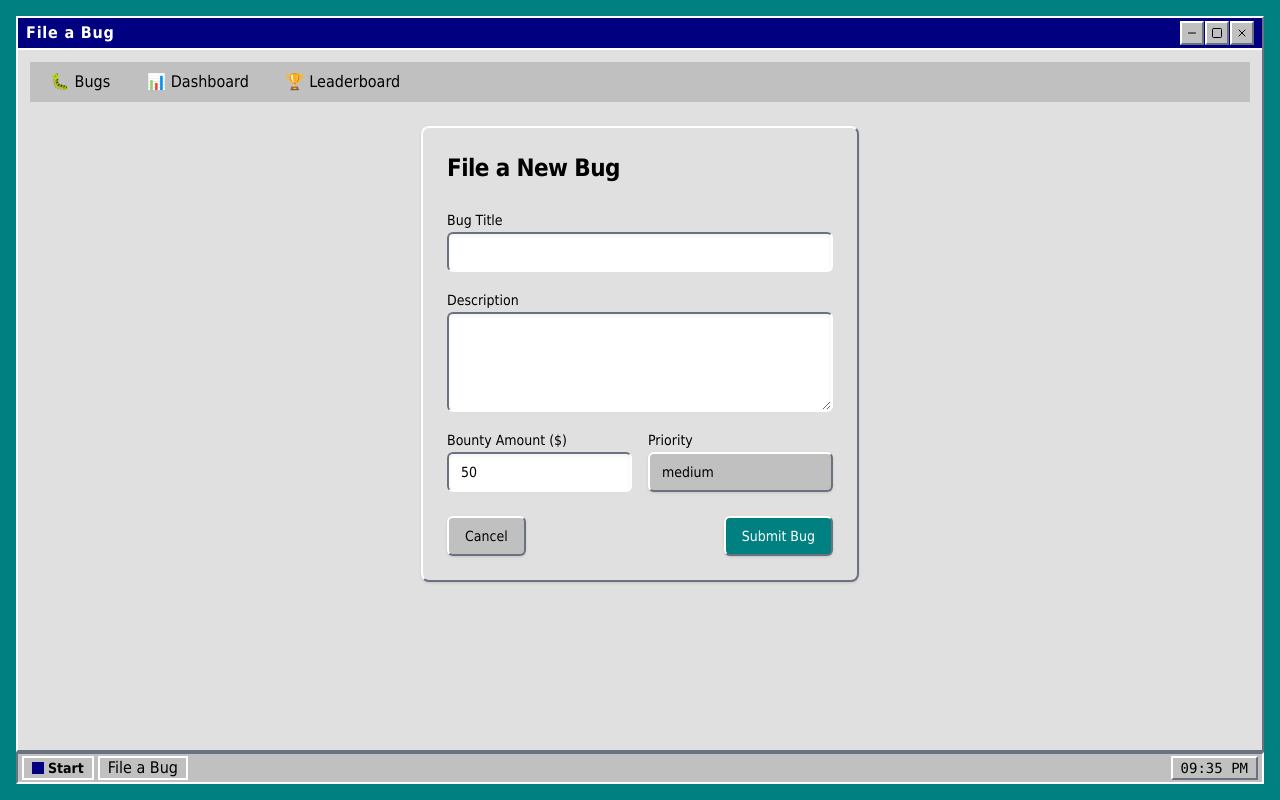
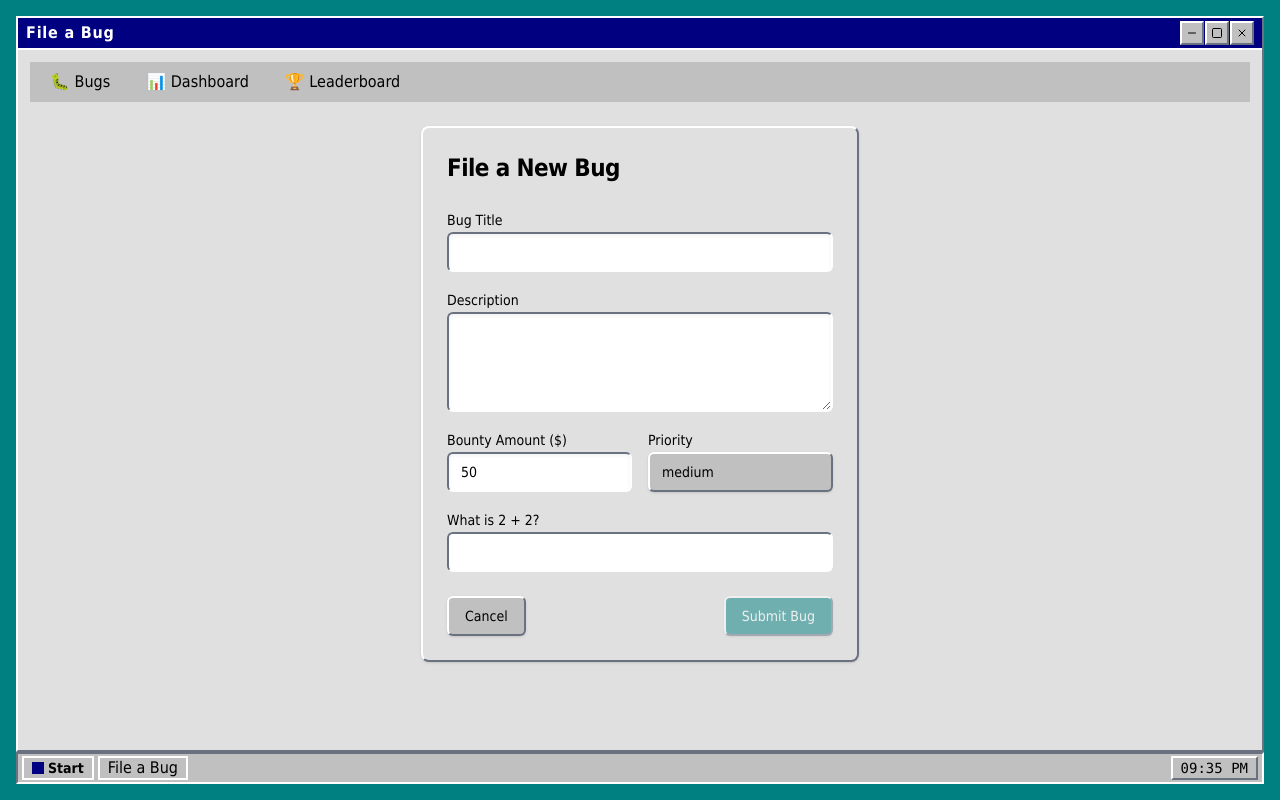
Before and after one commit to Typefacers/bug, a React (Vite) app: page /bug/new in a window 1280 px wide. Built offline with nearby package versions, Linux system fonts and the light colour scheme.

Commit message:
Add captcha challenge to bug form

```diff
--- /dev/null
+++ b/src/components/Captcha.tsx
@@ -0,0 +1,35 @@
+import { useState, useEffect } from 'react'
+import { Input } from './ui/input'
+import { Label } from './ui/label'
+import type { CaptchaProps } from '../types/captcha-props'
+import { sunken } from '../utils/win95'
+
+export default function Captcha({ onChange }: CaptchaProps) {
+  const [a, setA] = useState(0)
+  const [b, setB] = useState(0)
+  const [answer, setAnswer] = useState('')
+
+  useEffect(() => {
+    setA(Math.floor(Math.random() * 5) + 1)
+    setB(Math.floor(Math.random() * 5) + 1)
+  }, [])
+
+  useEffect(() => {
+    const num = parseInt(answer, 10)
+    onChange(num === a + b)
+  }, [answer, a, b, onChange])
+
+  return (
+    <div className="space-y-1">
+      <Label htmlFor="captcha">
+        What is {a} + {b}?
+      </Label>
+      <Input
+        id="captcha"
+        value={answer}
+        onChange={e => setAnswer(e.target.value)}
+        className={`bg-white ${sunken}`}
+      />
+    </div>
+  )
+}
--- a/src/routes/NewBug.tsx
+++ b/src/routes/NewBug.tsx
@@ -24,6 +24,7 @@ import { motion } from 'framer-motion'
 import { Bug } from '../types/bug'
 import { raised as raisedBase, sunken as sunkenBase } from '../utils/win95'
 import Meta from '../components/Meta'
+import Captcha from '../components/Captcha'
 
 export default function NewBug() {
   const navigate = useNavigate()
@@ -32,6 +33,7 @@ export default function NewBug() {
   const [bounty, setBounty] = useState(50)
   const [priority, setPriority] = useState<'high' | 'medium' | 'low'>('medium')
   const [error, setError] = useState('')
+  const [captchaValid, setCaptchaValid] = useState(false)
 
   const addBug = useBugStore(s => s.addBug)
 
@@ -43,6 +45,11 @@ export default function NewBug() {
 
     if (!description) {
       setError('Please enter a description for the bug')
+      return
+    }
+
+    if (!captchaValid) {
+      setError('Please solve the captcha')
       return
     }
 
@@ -145,6 +152,8 @@ export default function NewBug() {
                 </Select>
               </div>
             </div>
+
+            <Captcha onChange={setCaptchaValid} />
           </CardContent>
           <CardFooter className="flex justify-between">
             <Button
@@ -155,6 +164,7 @@ export default function NewBug() {
             </Button>
             <Button
               className={`${raised} bg-[#008080] hover:bg-[#006666] text-white`}
+              disabled={!captchaValid}
               onClick={createBug}
             >
               Submit Bug
--- /dev/null
+++ b/src/types/captcha-props.ts
@@ -0,0 +1,3 @@
+export interface CaptchaProps {
+  onChange: (valid: boolean) => void
+}
```
Also changed, not shown: 1 other file (tests, documents, lock files or other folders).
